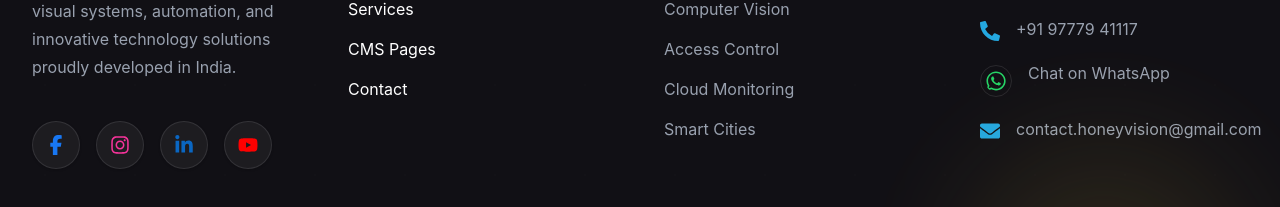
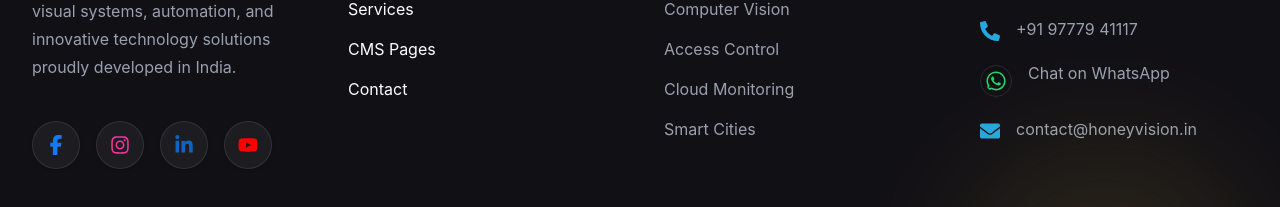
Before and after one commit to honeyvisionindiapvtltd-a11y/HoneyVisionWebsite, a React (Vite) app in the folder frontend/: page /login in a window 1280 px wide. Shown: the part 1040-1247 px from the top of the page. Built offline with nearby package versions, Linux system fonts and the light colour scheme; no server answers.

Commit message:
Update Footer.jsx

```diff
--- a/frontend/src/components/Footer.jsx
+++ b/frontend/src/components/Footer.jsx
@@ -267,8 +267,8 @@ const Footer = () => {
 
               <FaEnvelope className="text-[#24A8E0] mt-1 shrink-0" style={{ fontSize: '1.25rem' }} />
 
-              <a href="mailto:contact.honeyvision@gmail.com" className="block text-gray-400 hover:text-[#24A8E0] transition">
-                contact.honeyvision@gmail.com
+              <a href="mailto:contact@honeyvision.in" className="block text-gray-400 hover:text-[#24A8E0] transition">
+                contact@honeyvision.in
               </a>
 
             </div>
```
